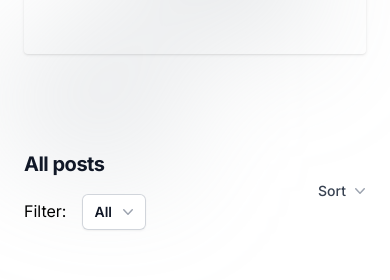
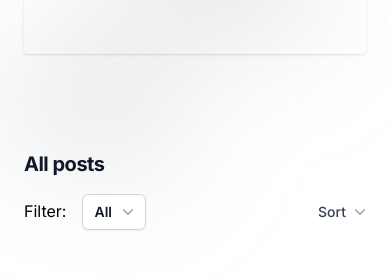
Before and after one commit to Yustes88/blog, a Next.js app: page / in a window 390 px wide. Shown: the part 2393-2673 px from the top of the page. Built offline with nearby package versions, Linux system fonts and the light colour scheme.

Commit message:
fix sorting and filter responsive view

```diff
--- a/components/AllPostsList.tsx
+++ b/components/AllPostsList.tsx
@@ -15,23 +15,11 @@ export default function AllPostsList({posts}: AllPostsListProps) {
   return (
     <div className="bg-white pb-24 sm:pb-32">
       <div className="relative isolate mx-auto max-w-7xl px-6 lg:px-8">
-      {/* <div
-        className="absolute -top-80 left -z-10 transform-gpu blur-3xl sm:left-1/2 md:top-20 lg:ml-20 xl:top-3 xl:ml-56"
-        aria-hidden="true"
-      >
-        <div
-          className="aspect-[801/1036] w-[50.0625rem] bg-gradient-to-tr from-[#adb5bd] to-[#868e96] opacity-30"
-          style={{
-            clipPath:
-              'polygon(63.1% 29.6%, 100% 17.2%, 76.7% 3.1%, 48.4% 0.1%, 44.6% 4.8%, 54.5% 25.4%, 59.8% 49.1%, 55.3% 57.9%, 44.5% 57.3%, 27.8% 48%, 35.1% 81.6%, 0% 97.8%, 39.3% 100%, 35.3% 81.5%, 97.2% 52.8%, 63.1% 29.6%)',
-          }}
-        />
-      </div> */}
         <div className="mx-auto text-left">
           <h2 className="text-xl font-bold tracking-tight text-gray-900 sm:text-4xl">All posts</h2>
         </div>
 
-        <div className="flex justify-between	">
+        <div className="flex justify-between items-baseline	">
           <div className="pt-4">
         <span className="pr-4">Filter:</span><FilterPosts posts = {posts} setBlogPosts={setBlogPosts}/>
           </div>
--- a/components/FilterPosts.tsx
+++ b/components/FilterPosts.tsx
@@ -33,7 +33,7 @@ export default function FilterPosts({posts, setBlogPosts}: FilterPostsProps) {
         leaveFrom="transform opacity-100 scale-100"
         leaveTo="transform opacity-0 scale-95"
       >
-        <Menu.Items className="absolute right-0 z-10 mt-2 w-56 origin-top-right rounded-md bg-white shadow-lg ring-1 ring-black ring-opacity-5 focus:outline-none">
+        <Menu.Items className="absolute z-10 mt-2 w-56 origin-top-right rounded-md bg-white shadow-lg ring-1 ring-black ring-opacity-5 focus:outline-none">
           <div className="py-1">
             {filterCategory.map((category) => (
             <Menu.Item key={category}>
--- a/components/SortPosts.tsx
+++ b/components/SortPosts.tsx
@@ -36,7 +36,7 @@ export default function SortPosts({posts, setBlogPosts}: SortPostsProps) {
         leaveFrom="transform opacity-100 scale-100"
         leaveTo="transform opacity-0 scale-95"
       >
-        <Menu.Items className="absolute left-0 z-10 mt-2 w-40 origin-top-left rounded-md bg-white shadow-2xl ring-1 ring-black ring-opacity-5 focus:outline-none">
+        <Menu.Items className="absolute right-0 z-10 mt-2 w-40 origin-top-left rounded-md bg-white shadow-2xl ring-1 ring-black ring-opacity-5 focus:outline-none">
           <div className="py-1">
             {sortOptions.map((option) => (
               <Menu.Item key={option.name}>
```
